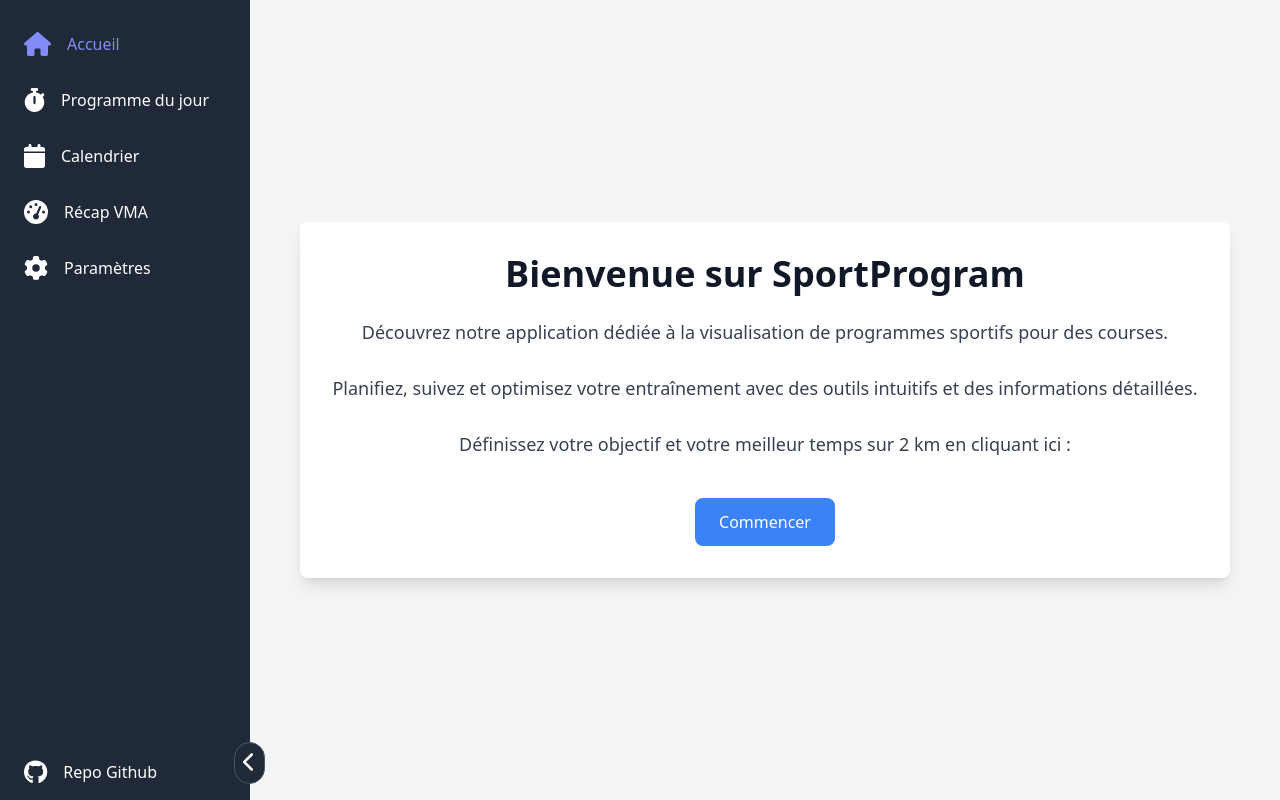
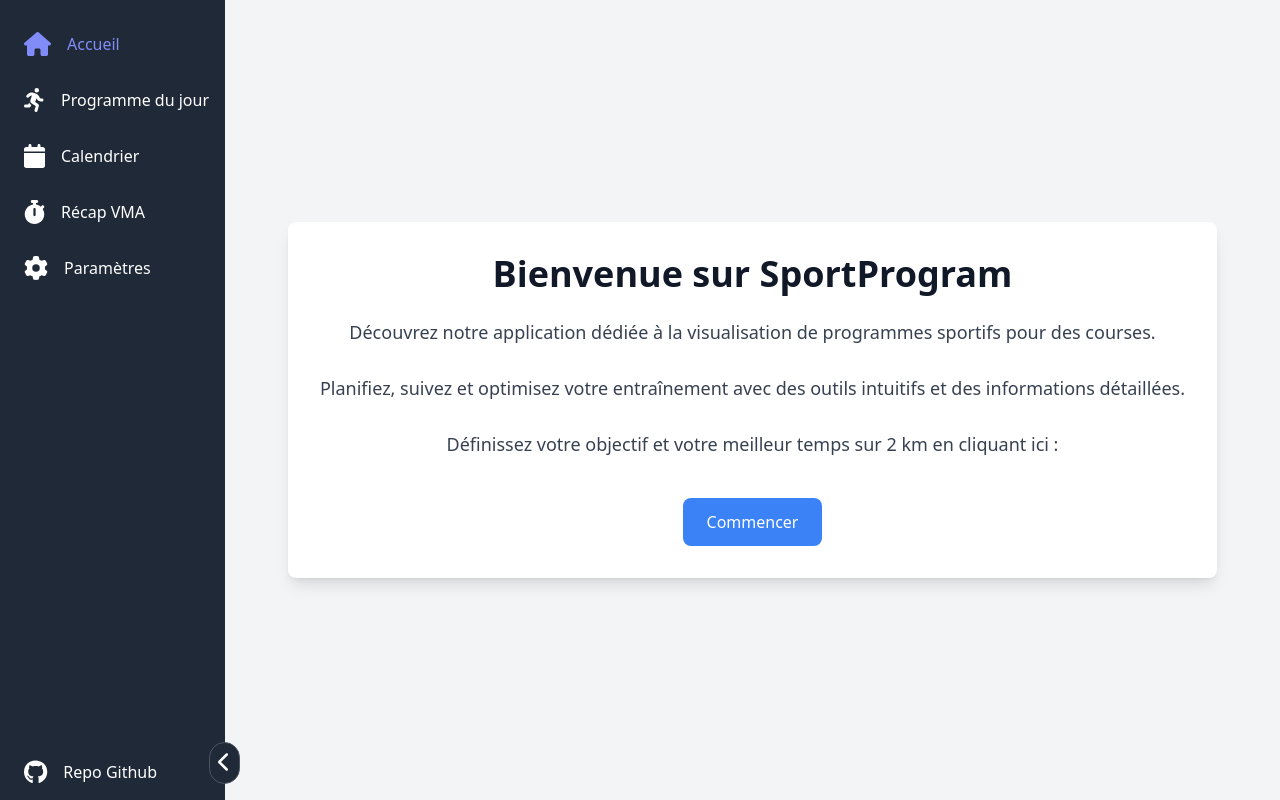
Before and after one commit to TheoLaperrouse/MarathonProgram, a Vue app: page / in a window 1280 px wide. Built offline with nearby package versions, Linux system fonts and the light colour scheme.

Commit message:
feat: add a calendar of training session and some new settings

```diff
--- a/src/components/SideBar.vue
+++ b/src/components/SideBar.vue
@@ -2,7 +2,7 @@
     <div
         :class="[
             'menu min-h-screen bg-gray-800 text-white flex flex-col',
-            isSidebarOpen ? 'min-w-[250px]' : 'min-w-[80px]',
+            isSidebarOpen ? 'min-w-[225px]' : 'min-w-[80px]',
         ]"
     >
         <ul class="mt-4 flex-1 ml-6">
@@ -28,14 +28,14 @@
                     v-tooltip="!isSidebarOpen ? $t('githubRepo') : ''"
                     class="mr-4 text-2xl"
                 />
-                <span v-if="isSidebarOpen">Repo Github</span>
+                <span v-if="isSidebarOpen">{{ $t('githubRepo') }}</span>
             </a>
         </div>
         <button
             @click="toggleSidebar"
             :class="[
                 'absolute bottom-4 rounded-full border border-gray-600 bg-gray-800 p-2 text-white hover:bg-gray-700',
-                isSidebarOpen ? 'left-[234px]' : 'left-[64px]',
+                isSidebarOpen ? 'left-[209px]' : 'left-[64px]',
             ]"
         >
             <font-awesome-icon :icon="isSidebarOpen ? faChevronLeft : faChevronRight" class="text-xl" />
@@ -49,10 +49,10 @@ import {
     faHome,
     faCalendar,
     faStopwatch,
-    faTachometerAlt,
     faChevronLeft,
     faChevronRight,
     faGear,
+    faPersonRunning,
 } from '@fortawesome/free-solid-svg-icons';
 import { FontAwesomeIcon } from '@fortawesome/vue-fontawesome';
 import { useLocalStorage } from '@vueuse/core';
@@ -63,9 +63,9 @@ const toggleSidebar = () => (isSidebarOpen.value = !isSidebarOpen.value);
 
 const menuLinks = [
     { to: '/', text: 'home', icon: faHome },
-    { to: '/day-program', text: 'dayProgram', icon: faStopwatch },
+    { to: '/day-program', text: 'dayProgram', icon: faPersonRunning },
     { to: '/calendar', text: 'calendar', icon: faCalendar },
-    { to: '/vma', text: 'vma', icon: faTachometerAlt },
+    { to: '/vma', text: 'vma', icon: faStopwatch },
     { to: '/settings', text: 'settings', icon: faGear },
 ];
 
--- a/src/composables/useProgram.js
+++ b/src/composables/useProgram.js
@@ -1,19 +1,92 @@
+import {
+    fourTrainingsDayProgram,
+    fiveTrainingsDayProgram,
+    sixTrainingsDayProgram,
+} from '@/trainingPrograms/trainingPrograms';
 import { useLocalStorage } from '@vueuse/core';
-import { format } from 'date-fns';
+import { format, addDays, getDay, subWeeks, parseISO } from 'date-fns';
 import { fr } from 'date-fns/locale';
 import { computed } from 'vue';
 import { useI18n } from 'vue-i18n';
 
 export const useProgram = () => {
+    const matchProgram = {
+        4: fourTrainingsDayProgram,
+        5: fiveTrainingsDayProgram,
+        6: sixTrainingsDayProgram,
+    };
+
     const marathonDate = useLocalStorage('marathonDate', null);
+    const trainingDays = useLocalStorage('trainingDays', 4);
+    const trainingDayChoices = useLocalStorage('trainingDayChoices', [0, 2, 4, 6]);
+
+    const marathonProgramDate = computed(() => {
+        if (!marathonDate.value) return null;
+        const marathonDateObj = parseISO(marathonDate.value);
+        return subWeeks(marathonDateObj, 12);
+    });
+
     const dayTraining = { type: 'mediumRun', time: '50:00' };
 
-    const { locale, t } = useI18n();
+    const program = computed(() => matchProgram[trainingDays.value]);
+
+    const { locale } = useI18n();
 
     const formattedMarathonDate = computed(() => {
         return marathonDate.value
             ? format(marathonDate.value, 'eeee dd MMMM', locale.value === 'fr' ? { locale: fr } : {})
-            : t('dateNotDefined');
+            : null;
     });
-    return { dayTraining, marathonDate, formattedMarathonDate };
+
+    const getNextDay = (dayIndex) => {
+        if (!marathonDate.value) return null;
+
+        const marathonDateObj = new Date();
+        const currentDay = getDay(marathonDateObj);
+
+        const targetDay = (dayIndex + 1) % 7;
+
+        let daysUntilNextDay = (targetDay - currentDay + 7) % 7;
+        if (daysUntilNextDay === 0) {
+            daysUntilNextDay = 7;
+        }
+
+        return addDays(marathonDateObj, daysUntilNextDay);
+    };
+
+    const generateTrainingSchedule = (startDate) => {
+        let dayCounter = 0;
+
+        const currentProgram = program.value;
+
+        const schedule = {};
+
+        Object.keys(currentProgram).forEach((weekKey) => {
+            const sessions = currentProgram[weekKey];
+            sessions.forEach((session) => {
+                const dateStr = format(addDays(startDate, dayCounter), 'dd/MM/yyyy');
+                schedule[dateStr] = session;
+                dayCounter += 2;
+            });
+        });
+
+        return Object.entries(schedule)
+            .sort(([dateA], [dateB]) => new Date(dateA) - new Date(dateB))
+            .reduce((sorted, [date, training]) => {
+                sorted[date] = training;
+                return sorted;
+            }, {});
+    };
+
+    return {
+        dayTraining,
+        marathonDate,
+        formattedMarathonDate,
+        trainingDays,
+        trainingDayChoices,
+        program,
+        marathonProgramDate,
+        getNextDay,
+        generateTrainingSchedule,
+    };
 };
--- a/src/main.js
+++ b/src/main.js
@@ -1,10 +1,10 @@
-import { createApp } from 'vue';
 import App from './App.vue';
+import i18n from './i18n';
+import './index.css';
 import router from './router';
-import './index.css';
-import i18n from './i18n';
 import FloatingVue from 'floating-vue';
 import 'floating-vue/dist/style.css';
+import { createApp } from 'vue';
 
 const app = createApp(App);
 
--- a/src/trainingPrograms/trainingPrograms.js
+++ b/src/trainingPrograms/trainingPrograms.js
@@ -159,3 +159,90 @@ export const fiveTrainingsDayProgram = {
         { type: 'mediumRun', time: '75:00' },
     ],
 };
+
+export const sixTrainingsDayProgram = {
+    week1: [
+        { type: 'mediumRun', time: '50:00' },
+        { type: 'intervalsRun', warmUpTime: '30:00', repetition: 7, distance: 400, recupTime: '1:30' },
+        { type: 'mediumRun', time: '60:00' },
+        { type: 'mediumRun', time: '75:00' },
+        { type: 'mediumRun', time: '75:00' },
+    ],
+    week2: [
+        { type: 'mediumRun', time: '50:00' },
+        { type: 'intervalsRun', warmUpTime: '30:00', repetition: 7, distance: 400, recupTime: '1:30' },
+        { type: 'mediumRun', time: '60:00' },
+        { type: 'mediumRun', time: '75:00' },
+        { type: 'mediumRun', time: '75:00' },
+    ],
+    week3: [
+        { type: 'mediumRun', time: '50:00' },
+        { type: 'intervalsRun', warmUpTime: '30:00', repetition: 7, distance: 400, recupTime: '1:30' },
+        { type: 'mediumRun', time: '60:00' },
+        { type: 'mediumRun', time: '75:00' },
+        { type: 'mediumRun', time: '75:00' },
+    ],
+    week4: [
+        { type: 'mediumRun', time: '50:00' },
+        { type: 'intervalsRun', warmUpTime: '30:00', repetition: 7, distance: 400, recupTime: '1:30' },
+        { type: 'mediumRun', time: '60:00' },
+        { type: 'mediumRun', time: '75:00' },
+        { type: 'mediumRun', time: '75:00' },
+    ],
+    week5: [
+        { type: 'mediumRun', time: '50:00' },
+        { type: 'intervalsRun', warmUpTime: '30:00', repetition: 7, distance: 400, recupTime: '1:30' },
+        { type: 'mediumRun', time: '60:00' },
+        { type: 'mediumRun', time: '75:00' },
+        { type: 'mediumRun', time: '75:00' },
+    ],
+    week6: [
+        { type: 'mediumRun', time: '50:00' },
+        { type: 'intervalsRun', warmUpTime: '30:00', repetition: 7, distance: 400, recupTime: '1:30' },
+        { type: 'mediumRun', time: '60:00' },
+        { type: 'mediumRun', time: '75:00' },
+        { type: 'mediumRun', time: '75:00' },
+    ],
+    week7: [
+        { type: 'mediumRun', time: '50:00' },
+        { type: 'intervalsRun', warmUpTime: '30:00', repetition: 7, distance: 400, recupTime: '1:30' },
+        { type: 'mediumRun', time: '60:00' },
+        { type: 'mediumRun', time: '75:00' },
+        { type: 'mediumRun', time: '75:00' },
+    ],
+    week8: [
+        { type: 'mediumRun', time: '50:00' },
+        { type: 'intervalsRun', warmUpTime: '30:00', repetition: 7, distance: 400, recupTime: '1:30' },
+        { type: 'mediumRun', time: '60:00' },
+        { type: 'mediumRun', time: '75:00' },
+        { type: 'mediumRun', time: '75:00' },
+    ],
+    week9: [
+        { type: 'mediumRun', time: '50:00' },
+        { type: 'intervalsRun', warmUpTime: '30:00', repetition: 7, distance: 400, recupTime: '1:30' },
+        { type: 'mediumRun', time: '60:00' },
+        { type: 'mediumRun', time: '75:00' },
+        { type: 'mediumRun', time: '75:00' },
+    ],
+    week10: [
+        { type: 'mediumRun', time: '50:00' },
+        { type: 'intervalsRun', warmUpTime: '30:00', repetition: 7, distance: 400, recupTime: '1:30' },
+        { type: 'mediumRun', time: '60:00' },
+        { type: 'mediumRun', time: '75:00' },
+        { type: 'mediumRun', time: '75:00' },
+    ],
+    week11: [
+        { type: 'mediumRun', time: '50:00' },
+        { type: 'intervalsRun', warmUpTime: '30:00', repetition: 7, distance: 400, recupTime: '1:30' },
+        { type: 'mediumRun', time: '60:00' },
+        { type: 'mediumRun', time: '75:00' },
+        { type: 'mediumRun', time: '75:00' },
+    ],
+    week12: [
+        { type: 'mediumRun', time: '50:00' },
+        { type: 'intervalsRun', warmUpTime: '30:00', repetition: 7, distance: 400, recupTime: '1:30' },
+        { type: 'mediumRun', time: '60:00' },
+        { type: 'mediumRun', time: '75:00' },
+        { type: 'mediumRun', time: '75:00' },
+    ],
+};
--- a/src/views/SettingsPage.vue
+++ b/src/views/SettingsPage.vue
@@ -13,6 +13,28 @@
             <label>{{ $t('marathonDate') }}</label>
             <DatePicker class="w-40 rounded-md" v-model="marathonDate" :enable-time-picker="false" :format="format" />
         </div>
+        <div class="mb-2">
+            <label>{{ $t('trainingDaysInput') }}</label>
+            <select class="w-20" v-model="trainingDays">
+                <option :value="4">4</option>
+                <option :value="5">5</option>
+                <option :value="6">6</option>
+            </select>
+        </div>
+        <div class="mb-2">
+            <label>{{ $t('selectTrainingDays') }}</label>
+            <div class="flex space-x-2">
+                <label v-for="(day, index) in daysOfWeek" :key="index" class="flex items-center">
+                    <input
+                        type="checkbox"
+                        :value="index"
+                        v-model="trainingDayChoices"
+                        :disabled="trainingDayChoices.length >= trainingDays && !trainingDayChoices.includes(index)"
+                    />
+                    <span class="ml-1">{{ $t(`daysOfWeek.${day}`) }}</span>
+                </label>
+            </div>
+        </div>
         <div>
             <label>{{ $t('languageInput') }}</label>
             <LanguageSelect />
@@ -26,12 +48,24 @@ import { usePerformance } from '@/composables/usePerformance';
 import { useProgram } from '@/composables/useProgram';
 import DatePicker from '@vuepic/vue-datepicker';
 import '@vuepic/vue-datepicker/dist/main.css';
-import { computed } from 'vue';
+import { computed, watch } from 'vue';
 import { useI18n } from 'vue-i18n';
 
 const { locale } = useI18n();
-const { marathonDate } = useProgram();
+const { marathonDate, trainingDays, trainingDayChoices } = useProgram();
 const { marathonTime, bestTime } = usePerformance();
+
+const daysOfWeek = ['monday', 'tuesday', 'wednesday', 'thursday', 'friday', 'saturday', 'sunday'];
+
+watch(trainingDays, (newVal) => {
+    if (trainingDayChoices.value.length > newVal) {
+        trainingDayChoices.value = trainingDayChoices.value.slice(0, newVal);
+    }
+});
+
+watch(trainingDayChoices, (newVal) => {
+    trainingDayChoices.value = newVal.sort();
+});
 
 const format = computed(() => (locale.value === 'fr' ? 'dd/MM/yyyy' : 'MM/dd/yyyy'));
 </script>
--- a/src/views/VMAPage.vue
+++ b/src/views/VMAPage.vue
@@ -6,9 +6,9 @@
         <table class="w-full table-auto border-collapse border border-gray-200">
             <thead>
                 <tr class="bg-gray-100">
-                    <th class="border border-gray-300 px-4 py-2">Type de course</th>
-                    <th class="border border-gray-300 px-4 py-2">% VMA</th>
-                    <th class="border border-gray-300 px-4 py-2">Allure</th>
+                    <th class="border border-gray-300 px-4 py-2">{{ $t('runType') }}</th>
+                    <th class="border border-gray-300 px-4 py-2">{{ $t('percentVMA') }}</th>
+                    <th class="border border-gray-300 px-4 py-2">{{ $t('pace') }}</th>
                 </tr>
             </thead>
             <tbody>
```
Also changed, not shown: src/components/TrainingDescription.vue (+7 -1 lines), src/composables/useFormatter.js (+14 -1 lines), src/locales/en.json (+11 -1 lines), src/locales/fr.json (+16 -1 lines), src/views/CalendarPage.vue (+18 -2 lines).
